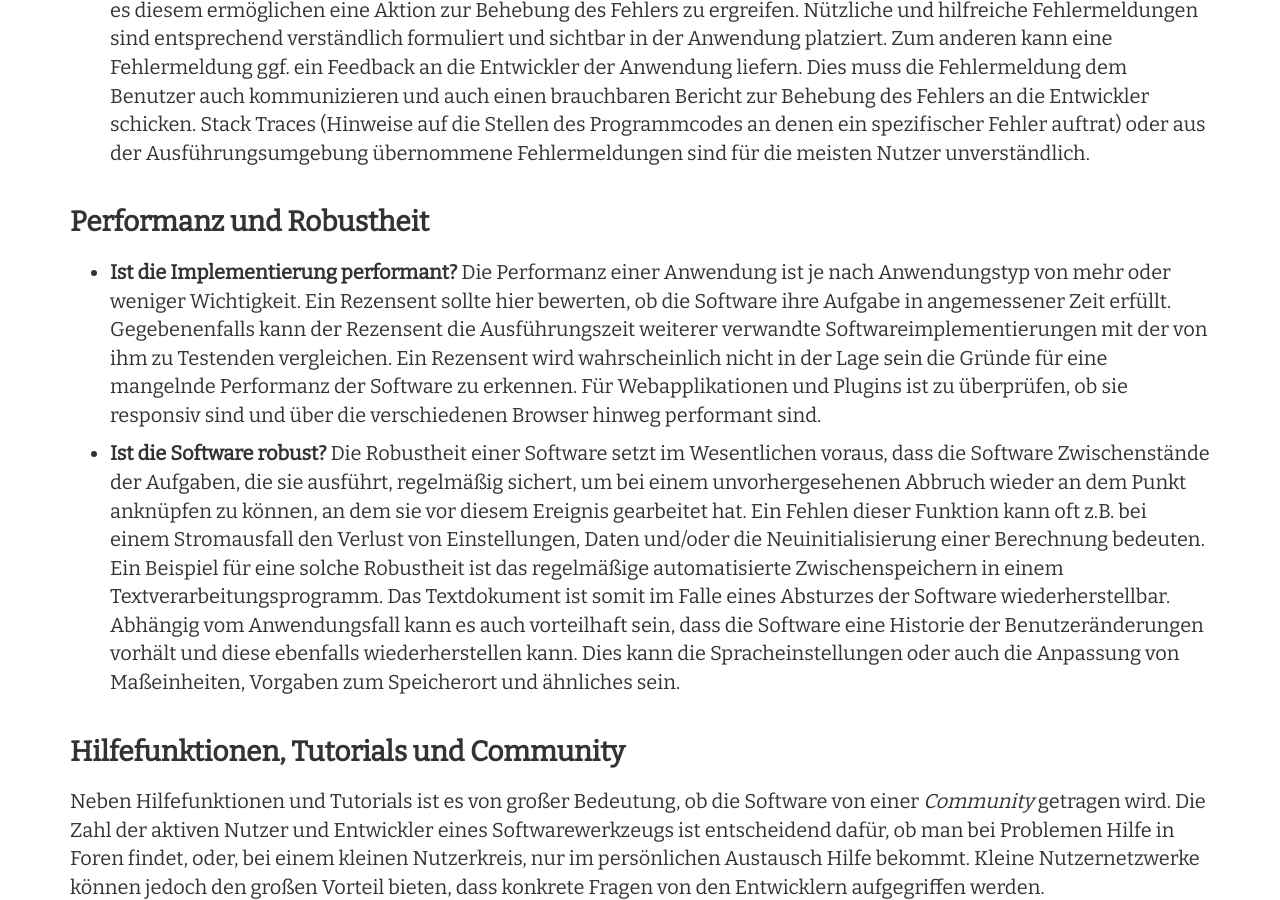
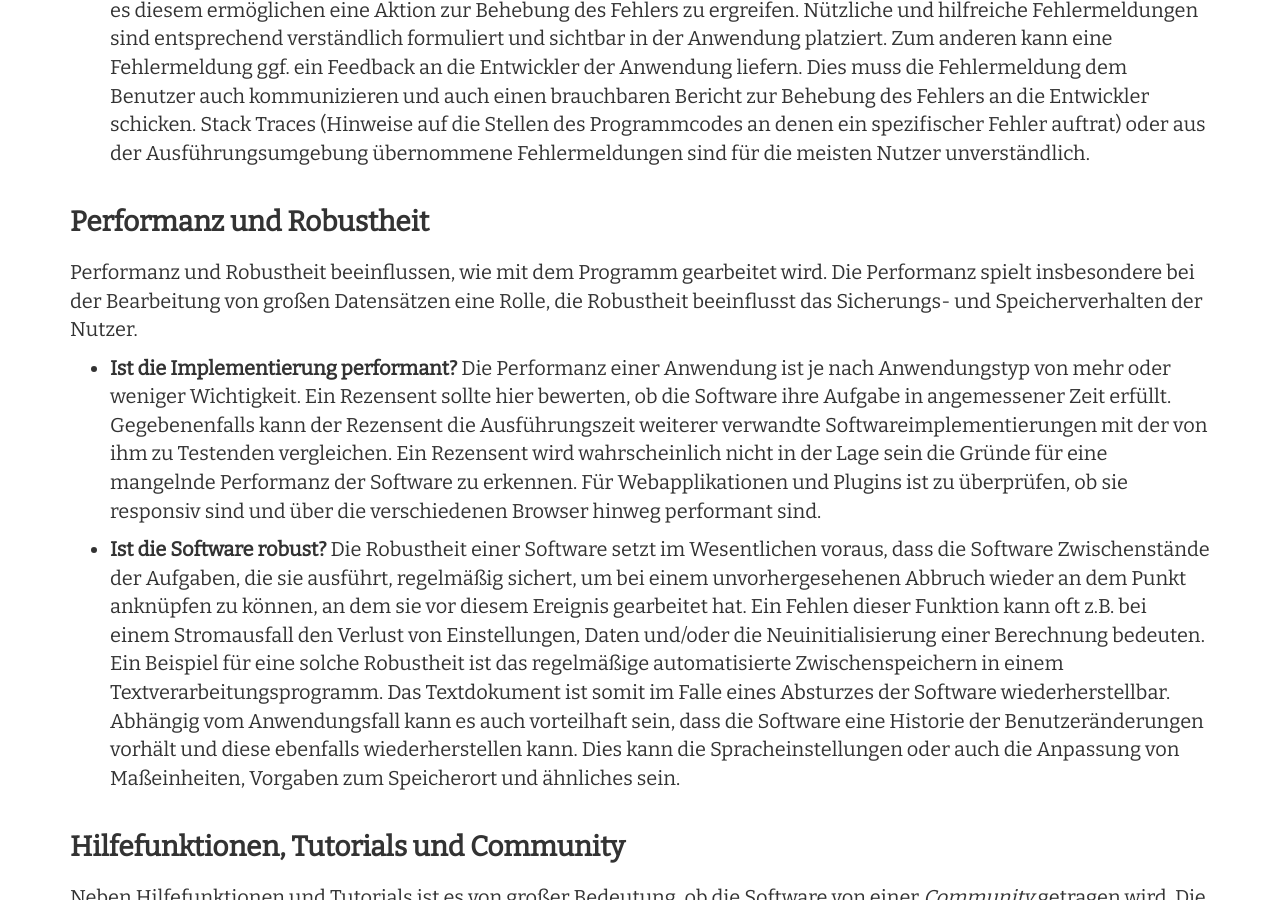
Before and after one commit to Research-Squirrel-Engineers/Impuls_SoftwareRezensionen_DGUF, a Jekyll site: the page built from Draft.md, in a window 1280 px wide and 900 px high, scrolled down 12014 px. Built offline with Jekyll 4.4.1, drawn with Linux system fonts in a browser that asks for light colours; nearby versions of some CDN libraries.

Commit message:
Einleitungssatz Performanz und Robustheit

```diff
--- a/Draft.md
+++ b/Draft.md
@@ -223,6 +223,8 @@ Die Nutzbarkeit von Software wird von den Möglichkeiten der Kommunikation von M
 
 #### Performanz und Robustheit
 
+Performanz und Robustheit beeinflussen, wie mit dem Programm gearbeitet wird. Die Performanz spielt insbesondere bei der Bearbeitung von großen Datensätzen eine Rolle, die Robustheit beeinflusst das Sicherungs- und Speicherverhalten der Nutzer.
+
 * **Ist die Implementierung performant?** Die Performanz einer Anwendung ist je nach Anwendungstyp von mehr oder weniger Wichtigkeit. Ein Rezensent sollte hier bewerten, ob die Software ihre Aufgabe in angemessener Zeit erfüllt. Gegebenenfalls kann der Rezensent die Ausführungszeit weiterer verwandte Softwareimplementierungen mit der von ihm zu Testenden vergleichen. Ein Rezensent wird wahrscheinlich nicht in der Lage sein die Gründe für eine mangelnde Performanz der Software zu erkennen. Für Webapplikationen und Plugins ist zu überprüfen, ob sie responsiv sind und über die verschiedenen Browser hinweg performant sind.
 
 * **Ist die Software robust?** Die Robustheit einer Software setzt im Wesentlichen voraus, dass die Software Zwischenstände der Aufgaben, die sie ausführt, regelmäßig sichert, um bei einem unvorhergesehenen Abbruch wieder an dem Punkt anknüpfen zu können, an dem sie vor diesem Ereignis gearbeitet hat. Ein Fehlen dieser Funktion kann oft z.B. bei einem Stromausfall den Verlust von Einstellungen, Daten und/oder die Neuinitialisierung einer Berechnung bedeuten. Ein Beispiel für eine solche Robustheit ist das regelmäßige automatisierte Zwischenspeichern in einem Textverarbeitungsprogramm. Das Textdokument ist somit im Falle eines Absturzes der Software wiederherstellbar. Abhängig vom Anwendungsfall kann es auch vorteilhaft sein, dass die Software eine Historie der Benutzeränderungen vorhält und diese ebenfalls wiederherstellen kann. Dies kann die Spracheinstellungen oder auch die Anpassung von Maßeinheiten, Vorgaben zum Speicherort und ähnliches sein.
```
